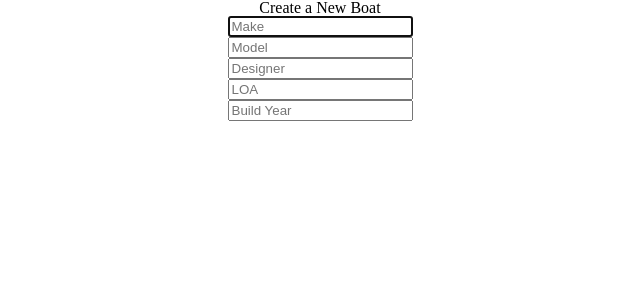
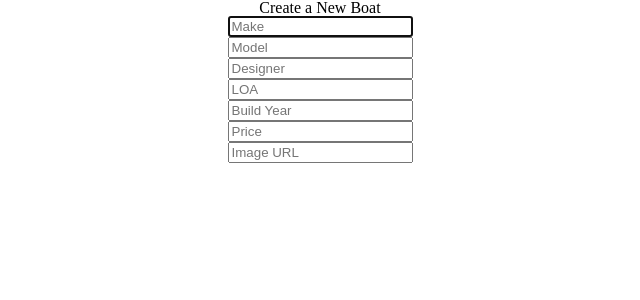
Before and after one commit to bhonestly/sailboat-listings, a React (Create React App) app in the folder client/: page /boats/new in a window 1280 px wide. Shown: the top 300 px of the page, without its empty margins (320-960 px from the left). Built offline with nearby package versions, Linux system fonts and the light colour scheme; no server answers; the HTML template or start-up script is replaced by a standard one.

Commit message:
image link input

```diff
--- a/client/src/screens/BoatCreate/BoatCreate.jsx
+++ b/client/src/screens/BoatCreate/BoatCreate.jsx
@@ -88,7 +88,24 @@ export default function BoatCreate() {
             required
             onChange={handleChange}
           />
-
+          <br />
+          <input
+            className='create-input-price'
+            placeholder='Price'
+            value={boat.price}
+            name='price'
+            required
+            onChange={handleChange}
+          />
+          <br />
+          <input
+            className='create-input-image-link'
+            placeholder='Image URL'
+            value={boat.imgURL}
+            name='imgURL'
+            required
+            onChange={handleChange}
+          />
       </form>
     </div>
   )
```
